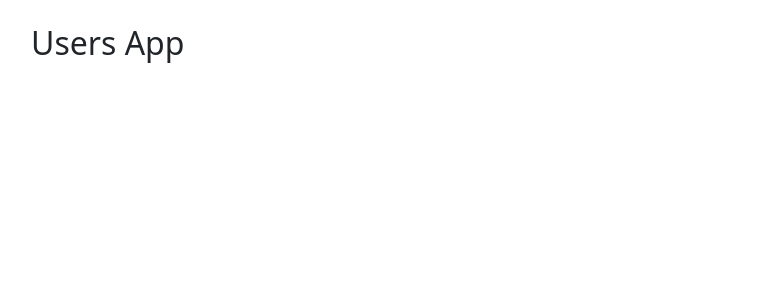
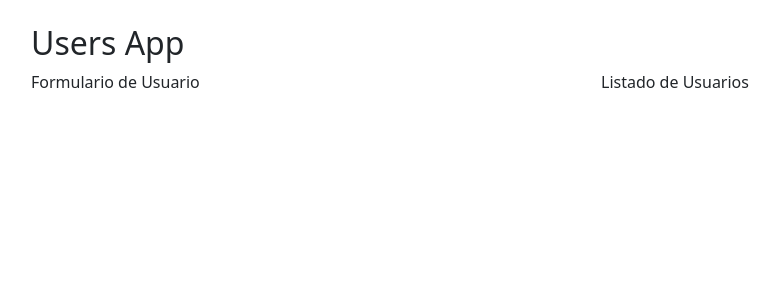
Before and after one commit to dardanqsot/react-cero-experto, a React (Vite) app in the folder 6-users-app/: page / in a window 1280 px wide. Shown: the top 300 px of the page, without its empty margins (51-830 px from the left). Built offline with nearby package versions, Linux system fonts and the light colour scheme.

Commit message:
S7 - Layout HTML and CSS

```diff
--- a/6-users-app/src/UsersApp.jsx
+++ b/6-users-app/src/UsersApp.jsx
@@ -1,8 +1,19 @@
+import { UserForm } from "./components/UserForm";
+import { UserList } from "./components/UserList";
 
 export const UsersApp = () => {
   return (
     <div className="container my-4">
       <h2> Users App</h2>
+      <div className="row">
+        <div className="col">
+          <UserForm />
+        </div>
+        <div className="col">
+          <UserList />
+        </div>
+      </div>
+
     </div>
   );
 }
--- /dev/null
+++ b/6-users-app/src/components/UserForm.jsx
@@ -0,0 +1,8 @@
+
+export const UserForm = () => {
+  return (
+    <>
+        <p>Formulario de Usuario</p>
+    </>
+  )
+}
--- /dev/null
+++ b/6-users-app/src/components/UserList.jsx
@@ -0,0 +1,12 @@
+
+export const UserList = () => {
+  return (
+    <>
+        <p>Listado de Usuarios</p>
+        <table>
+
+        </table>
+    </>
+
+  )
+}
```
